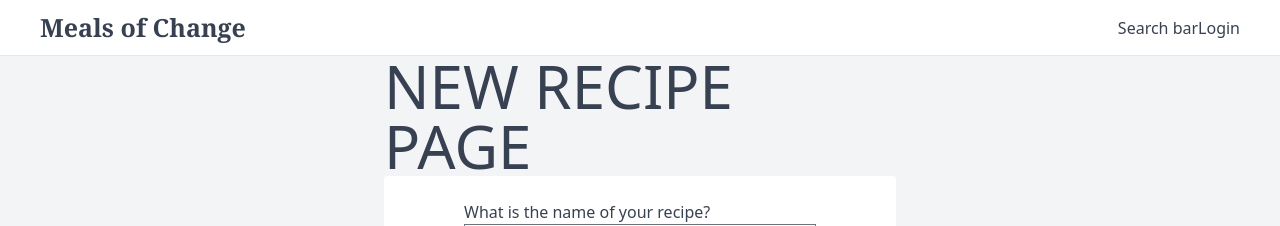
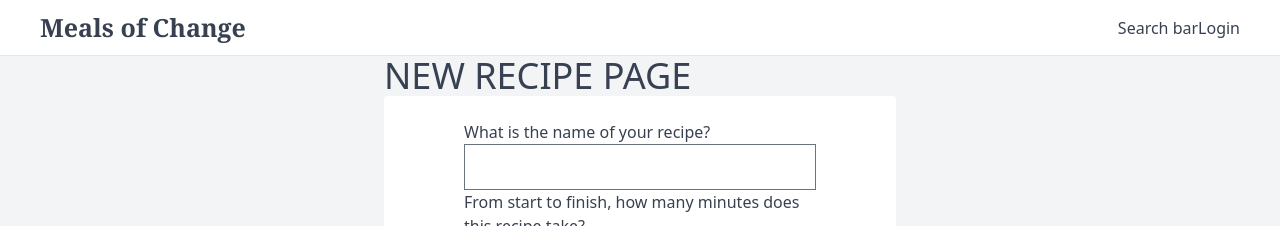
Before and after one commit to jro31/meals-of-change-front-end, a Next.js app: page /recipes/new in a window 1280 px wide. Shown: the top 226 px of the page. Built offline with nearby package versions, Linux system fonts and the light colour scheme; no server answers.

Commit message:
Copy-over useful code from style-show-page branch

```diff
--- a/components/pages/recipes/new/form/StepsInput.js
+++ b/components/pages/recipes/new/form/StepsInput.js
@@ -57,9 +57,11 @@ const StepsInput = () => {
           </div>
         );
       })}
+      {/* TODO - Pressing enter should also add a new step */}
       <button disabled={!canAddNewStep()} onClick={addNewStepHandler}>
         Add another step
       </button>
+      {/* TODO - If finish is clicked and the input is empty, it should be removed */}
       <button onClick={finishEditingHandler}>Finish</button>
     </Fragment>
   );
--- a/components/pages/recipes/new/form/tags/TagsInput.js
+++ b/components/pages/recipes/new/form/tags/TagsInput.js
@@ -43,7 +43,7 @@ const TagsInput = props => {
     const trimmedInput = enteredInput.trim();
 
     if (key === ',' || key === 'Enter') {
-      // TODO - Update this to also accept 'tab' (and perhaps any mouse click?)
+      // TODO - Update this to also accept 'tab', and also 'onBlur' of the input
       event.preventDefault();
       if (
         trimmedInput.length &&
--- a/components/ui/recipe-lists/HorizontalRecipeListContainer.js
+++ b/components/ui/recipe-lists/HorizontalRecipeListContainer.js
@@ -1,4 +1,4 @@
-import { useRef, useState, useEffect } from 'react';
+import { useRef, useState } from 'react';
 
 import Pointer from '../Pointer';
 
--- a/components/ui/text/Title.js
+++ b/components/ui/text/Title.js
@@ -1,5 +1,9 @@
 const Title = props => {
-  return <h1 className={`text-6xl ${props.className || ''}`}>{props.children}</h1>;
+  return (
+    <h1 className={`text-2xl sm:text-3xl lg:text-4xl 2xl:text-6xl ${props.className || ''}`}>
+      {props.children}
+    </h1>
+  );
 };
 
 export default Title;
--- a/pages/recipes/[recipeId]/index.js
+++ b/pages/recipes/[recipeId]/index.js
@@ -56,10 +56,14 @@ export const getStaticProps = async context => {
       name: recipe.name,
       author: recipe.user,
       timeMinutes: recipe.time_minutes,
-      thumbnail_photo: recipe.thumbnail_photo,
+      preface: recipe.preface,
       ingredients: recipe.ingredients,
       steps: recipe.steps,
       tags: recipe.tags,
+      thumbnail_photo: recipe.thumbnail_photo,
+      small_photo: recipe.small_photo,
+      large_photo: recipe.large_photo,
+      full_size_photo: recipe.full_size_photo,
     },
     revalidate: false, // TODO - Update this to a time (in seconds, e.g 60) if the data ever needs to be reloaded, for example if it's possible to add comments to a recipe
   };
```
